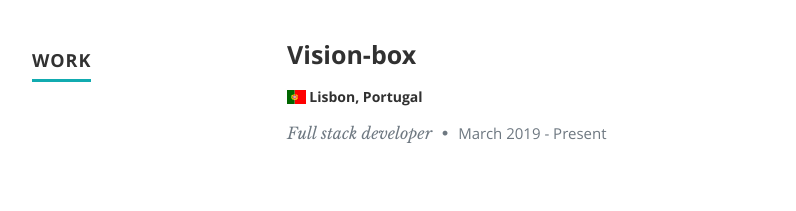
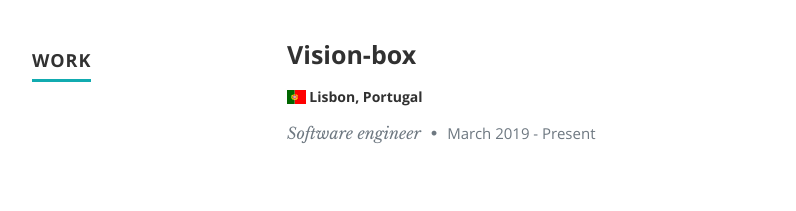
Before and after one commit to LucasRosinelli/resume, a React (Create React App) app: page / in a window 1280 px wide. Shown: the part 1640-1851 px from the top of the page, without its empty margins (118-914 px from the left). Built offline with nearby package versions, Linux system fonts and the light colour scheme.

Commit message:
Vision-box position updated

```diff
--- a/src/resumeData.js
+++ b/src/resumeData.js
@@ -24,7 +24,7 @@ let resumeData = {
     "resume": {
         "workExperiences": [
             {
-                "company": "Vision-box", "position": "Full stack developer",
+                "company": "Vision-box", "position": "Software engineer",
                 "country": "pt", "location": "Lisbon, Portugal",
                 "from": "March 2019", "to": "Present",
                 "description": "",
```
